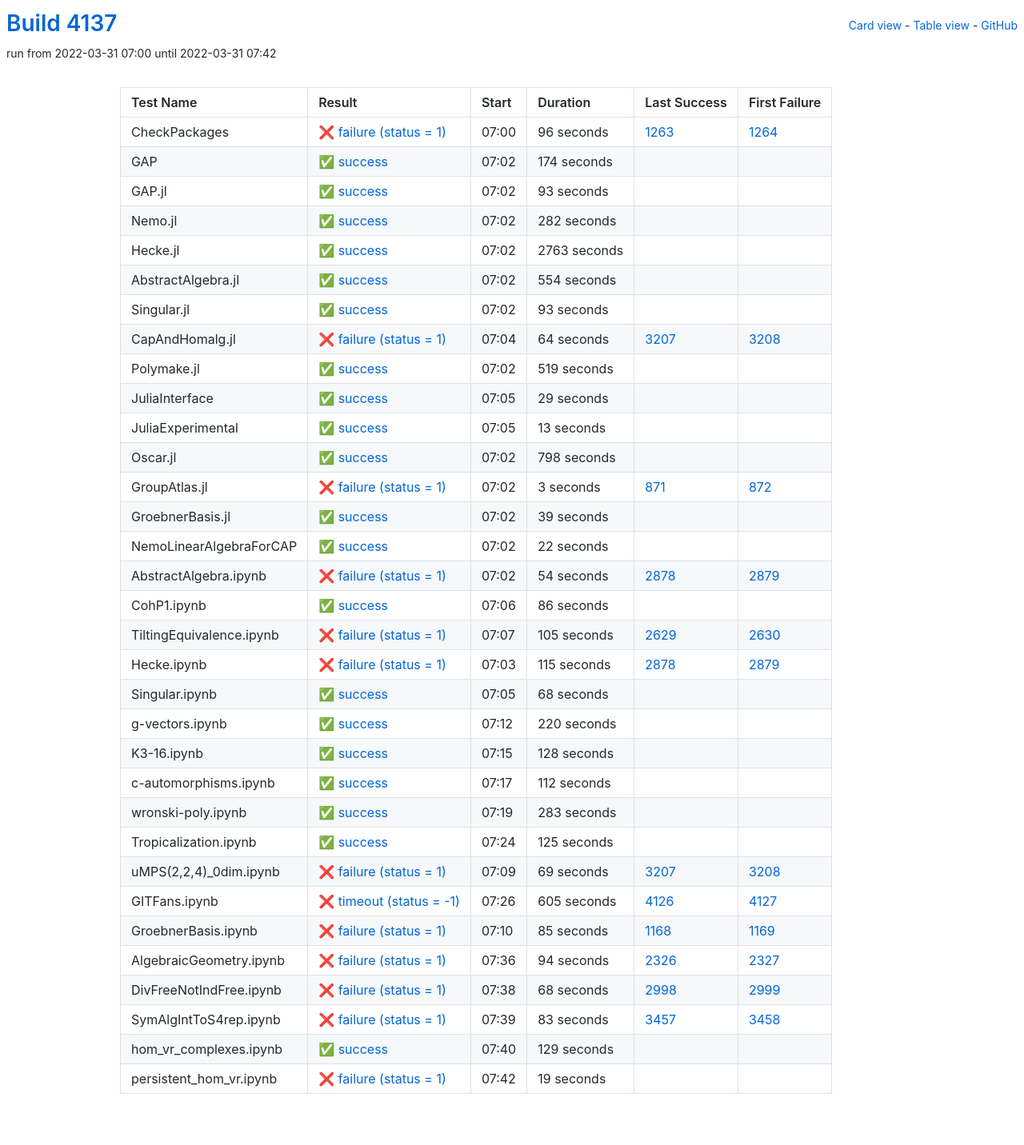
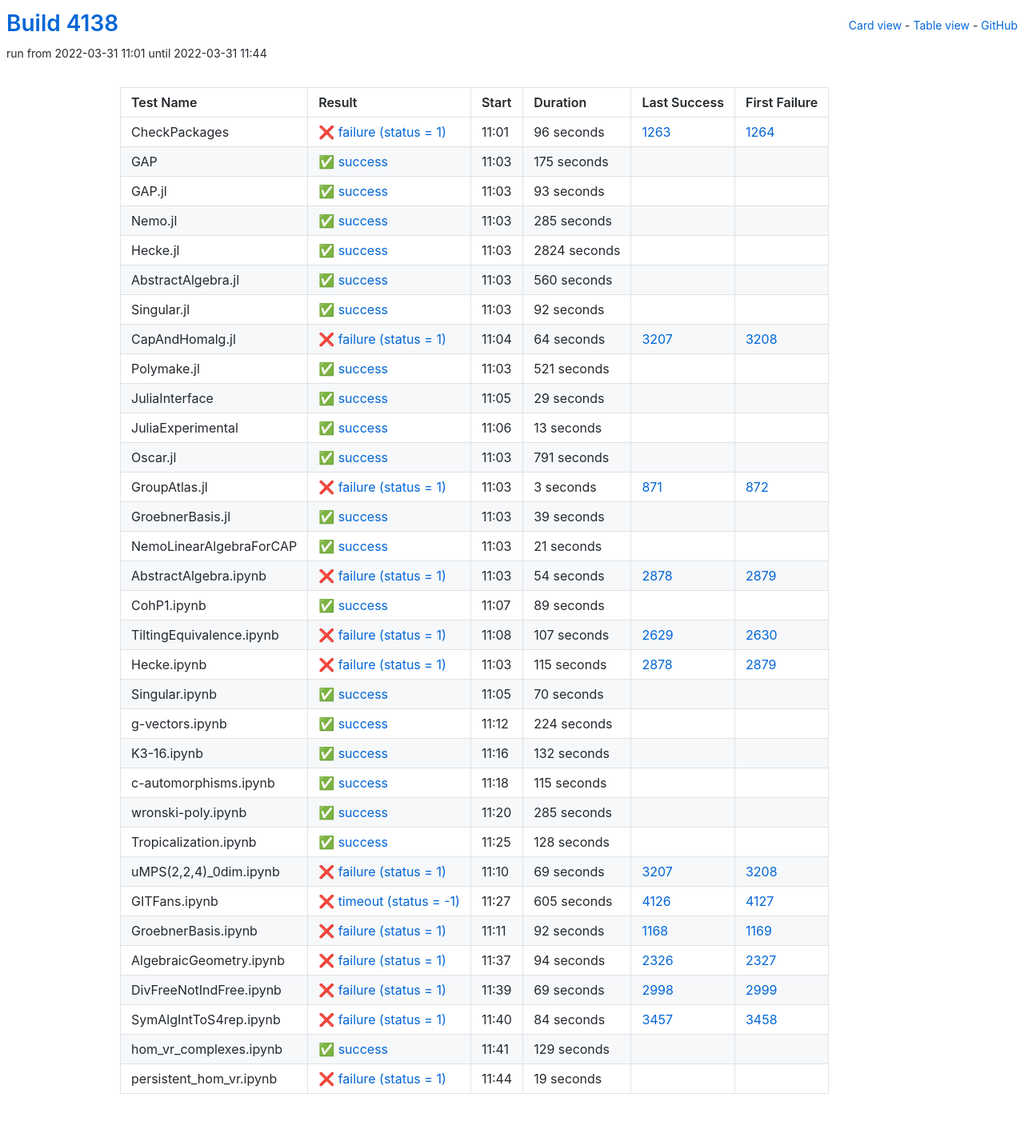
Before and after one commit to oscar-system/oscar-ci-status-stable, a Jekyll site: the page built from table.html, in a window 1280 px wide. Shown: the whole page at 80% size. Built offline with Jekyll 4.4.1, drawn with Linux system fonts in a browser that asks for light colours.

Commit message:
Build #4138

```diff
--- a/_data/ci.yml
+++ b/_data/ci.yml
@@ -1,6 +1,6 @@
 ---
-build: 4137
-build_url: https://oscarci.mathematik.uni-kl.de/job/oscar-stable/4137/
+build: 4138
+build_url: https://oscarci.mathematik.uni-kl.de/job/oscar-stable/4138/
 job: oscar-stable
 organization: oscar-system
 repo: oscar-ci-status-stable
@@ -8,8 +8,8 @@ repourl: https://github.com/oscar-system/oscar-ci-status-stable
 tests:
 - name: CheckPackages
   id: checkpackages
-  log: https://oscarci.mathematik.uni-kl.de/job/oscar-stable/4137/artifact/logs/build-4137/CheckPackages.log
-  start: 2022-03-31 07:00
+  log: https://oscarci.mathematik.uni-kl.de/job/oscar-stable/4138/artifact/logs/build-4138/CheckPackages.log
+  start: 2022-03-31 11:01
   success: false
   exitcode: 1
   status: failure
@@ -20,20 +20,20 @@ tests:
   first_failure_url: https://oscarci.mathematik.uni-kl.de/job/oscar-stable/1264/
 - name: GAP
   id: gap
-  log: https://oscarci.mathematik.uni-kl.de/job/oscar-stable/4137/artifact/logs/build-4137/GAP.log
-  start: 2022-03-31 07:02
+  log: https://oscarci.mathematik.uni-kl.de/job/oscar-stable/4138/artifact/logs/build-4138/GAP.log
+  start: 2022-03-31 11:03
   success: true
   exitcode: 0
   status: success
-  duration: 174
+  duration: 175
   last_success: false
   last_success_url:
   first_failure: false
   first_failure_url:
 - name: GAP.jl
   id: gap-jl
-  log: https://oscarci.mathematik.uni-kl.de/job/oscar-stable/4137/artifact/logs/build-4137/GAP.jl.log
-  start: 2022-03-31 07:02
+  log: https://oscarci.mathematik.uni-kl.de/job/oscar-stable/4138/artifact/logs/build-4138/GAP.jl.log
+  start: 2022-03-31 11:03
   success: true
   exitcode: 0
   status: success
@@ -44,56 +44,56 @@ tests:
   first_failure_url:
 - name: Nemo.jl
   id: nemo-jl
-  log: https://oscarci.mathematik.uni-kl.de/job/oscar-stable/4137/artifact/logs/build-4137/Nemo.jl.log
-  start: 2022-03-31 07:02
+  log: https://oscarci.mathematik.uni-kl.de/job/oscar-stable/4138/artifact/logs/build-4138/Nemo.jl.log
+  start: 2022-03-31 11:03
   success: true
   exitcode: 0
   status: success
-  duration: 282
+  duration: 285
   last_success: false
   last_success_url:
   first_failure: false
   first_failure_url:
 - name: Hecke.jl
   id: hecke-jl
-  log: https://oscarci.mathematik.uni-kl.de/job/oscar-stable/4137/artifact/logs/build-4137/Hecke.jl.log
-  start: 2022-03-31 07:02
+  log: https://oscarci.mathematik.uni-kl.de/job/oscar-stable/4138/artifact/logs/build-4138/Hecke.jl.log
+  start: 2022-03-31 11:03
   success: true
   exitcode: 0
   status: success
-  duration: 2763
+  duration: 2824
   last_success: false
   last_success_url:
   first_failure: false
   first_failure_url:
 - name: AbstractAlgebra.jl
   id: abstractalgebra-jl
-  log: https://oscarci.mathematik.uni-kl.de/job/oscar-stable/4137/artifact/logs/build-4137/AbstractAlgebra.jl.log
-  start: 2022-03-31 07:02
+  log: https://oscarci.mathematik.uni-kl.de/job/oscar-stable/4138/artifact/logs/build-4138/AbstractAlgebra.jl.log
+  start: 2022-03-31 11:03
   success: true
   exitcode: 0
   status: success
-  duration: 554
+  duration: 560
   last_success: false
   last_success_url:
   first_failure: false
   first_failure_url:
 - name: Singular.jl
   id: singular-jl
-  log: https://oscarci.mathematik.uni-kl.de/job/oscar-stable/4137/artifact/logs/build-4137/Singular.jl.log
-  start: 2022-03-31 07:02
+  log: https://oscarci.mathematik.uni-kl.de/job/oscar-stable/4138/artifact/logs/build-4138/Singular.jl.log
+  start: 2022-03-31 11:03
   success: true
   exitcode: 0
   status: success
-  duration: 93
+  duration: 92
   last_success: false
   last_success_url:
   first_failure: false
   first_failure_url:
 - name: CapAndHomalg.jl
   id: capandhomalg-jl
-  log: https://oscarci.mathematik.uni-kl.de/job/oscar-stable/4137/artifact/logs/build-4137/CapAndHomalg.jl.log
-  start: 2022-03-31 07:04
+  log: https://oscarci.mathematik.uni-kl.de/job/oscar-stable/4138/artifact/logs/build-4138/CapAndHomalg.jl.log
+  start: 2022-03-31 11:04
   success: false
   exitcode: 1
   status: failure
@@ -104,20 +104,20 @@ tests:
   first_failure_url: https://oscarci.mathematik.uni-kl.de/job/oscar-stable/3208/
 - name: Polymake.jl
   id: polymake-jl
-  log: https://oscarci.mathematik.uni-kl.de/job/oscar-stable/4137/artifact/logs/build-4137/Polymake.jl.log
-  start: 2022-03-31 07:02
+  log: https://oscarci.mathematik.uni-kl.de/job/oscar-stable/4138/artifact/logs/build-4138/Polymake.jl.log
+  start: 2022-03-31 11:03
   success: true
   exitcode: 0
   status: success
-  duration: 519
+  duration: 521
   last_success: false
   last_success_url:
   first_failure: false
   first_failure_url:
 - name: JuliaInterface
   id: juliainterface
-  log: https://oscarci.mathematik.uni-kl.de/job/oscar-stable/4137/artifact/logs/build-4137/JuliaInterface.log
-  start: 2022-03-31 07:05
+  log: https://oscarci.mathematik.uni-kl.de/job/oscar-stable/4138/artifact/logs/build-4138/JuliaInterface.log
+  start: 2022-03-31 11:05
   success: true
   exitcode: 0
   status: success
@@ -128,8 +128,8 @@ tests:
   first_failure_url:
 - name: JuliaExperimental
   id: juliaexperimental
-  log: https://oscarci.mathematik.uni-kl.de/job/oscar-stable/4137/artifact/logs/build-4137/JuliaExperimental.log
-  start: 2022-03-31 07:05
+  log: https://oscarci.mathematik.uni-kl.de/job/oscar-stable/4138/artifact/logs/build-4138/JuliaExperimental.log
+  start: 2022-03-31 11:06
   success: true
   exitcode: 0
   status: success
@@ -140,20 +140,20 @@ tests:
   first_failure_url:
 - name: Oscar.jl
   id: oscar-jl
-  log: https://oscarci.mathematik.uni-kl.de/job/oscar-stable/4137/artifact/logs/build-4137/Oscar.jl.log
-  start: 2022-03-31 07:02
+  log: https://oscarci.mathematik.uni-kl.de/job/oscar-stable/4138/artifact/logs/build-4138/Oscar.jl.log
+  start: 2022-03-31 11:03
   success: true
   exitcode: 0
   status: success
-  duration: 798
+  duration: 791
   last_success: false
   last_success_url:
   first_failure: false
   first_failure_url:
 - name: GroupAtlas.jl
   id: groupatlas-jl
-  log: https://oscarci.mathematik.uni-kl.de/job/oscar-stable/4137/artifact/logs/build-4137/GroupAtlas.jl.log
-  start: 2022-03-31 07:02
+  log: https://oscarci.mathematik.uni-kl.de/job/oscar-stable/4138/artifact/logs/build-4138/GroupAtlas.jl.log
+  start: 2022-03-31 11:03
   success: false
   exitcode: 1
   status: failure
@@ -164,8 +164,8 @@ tests:
   first_failure_url: https://oscarci.mathematik.uni-kl.de/job/oscar-stable/872/
 - name: GroebnerBasis.jl
   id: groebnerbasis-jl
-  log: https://oscarci.mathematik.uni-kl.de/job/oscar-stable/4137/artifact/logs/build-4137/GroebnerBasis.jl.log
-  start: 2022-03-31 07:02
+  log: https://oscarci.mathematik.uni-kl.de/job/oscar-stable/4138/artifact/logs/build-4138/GroebnerBasis.jl.log
+  start: 2022-03-31 11:03
   success: true
   exitcode: 0
   status: success
@@ -176,20 +176,20 @@ tests:
   first_failure_url:
 - name: NemoLinearAlgebraForCAP
   id: nemolinearalgebraforcap
-  log: https://oscarci.mathematik.uni-kl.de/job/oscar-stable/4137/artifact/logs/build-4137/NemoLinearAlgebraForCAP.log
-  start: 2022-03-31 07:02
+  log: https://oscarci.mathematik.uni-kl.de/job/oscar-stable/4138/artifact/logs/build-4138/NemoLinearAlgebraForCAP.log
+  start: 2022-03-31 11:03
   success: true
   exitcode: 0
   status: success
-  duration: 22
+  duration: 21
   last_success: false
   last_success_url:
   first_failure: false
   first_failure_url:
 - name: AbstractAlgebra.ipynb
   id: abstractalgebra-ipynb
-  log: https://oscarci.mathematik.uni-kl.de/job/oscar-stable/4137/artifact/logs/build-4137/AbstractAlgebra.ipynb.log
-  start: 2022-03-31 07:02
+  log: https://oscarci.mathematik.uni-kl.de/job/oscar-stable/4138/artifact/logs/build-4138/AbstractAlgebra.ipynb.log
+  start: 2022-03-31 11:03
   success: false
   exitcode: 1
   status: failure
@@ -200,32 +200,32 @@ tests:
   first_failure_url: https://oscarci.mathematik.uni-kl.de/job/oscar-stable/2879/
 - name: CohP1.ipynb
   id: cohp1-ipynb
-  log: https://oscarci.mathematik.uni-kl.de/job/oscar-stable/4137/artifact/logs/build-4137/CohP1.ipynb.log
-  start: 2022-03-31 07:06
+  log: https://oscarci.mathematik.uni-kl.de/job/oscar-stable/4138/artifact/logs/build-4138/CohP1.ipynb.log
+  start: 2022-03-31 11:07
   success: true
   exitcode: 0
   status: success
-  duration: 86
+  duration: 89
   last_success: false
   last_success_url:
   first_failure: false
   first_failure_url:
 - name: TiltingEquivalence.ipynb
   id: tiltingequivalence-ipynb
-  log: https://oscarci.mathematik.uni-kl.de/job/oscar-stable/4137/artifact/logs/build-4137/TiltingEquivalence.ipynb.log
-  start: 2022-03-31 07:07
+  log: https://oscarci.mathematik.uni-kl.de/job/oscar-stable/4138/artifact/logs/build-4138/TiltingEquivalence.ipynb.log
+  start: 2022-03-31 11:08
   success: false
   exitcode: 1
   status: failure
-  duration: 105
+  duration: 107
   last_success: 2629
   last_success_url: https://oscarci.mathematik.uni-kl.de/job/oscar-stable/2629/
   first_failure: 2630
   first_failure_url: https://oscarci.mathematik.uni-kl.de/job/oscar-stable/2630/
 - name: Hecke.ipynb
   id: hecke-ipynb
-  log: https://oscarci.mathematik.uni-kl.de/job/oscar-stable/4137/artifact/logs/build-4137/Hecke.ipynb.log
-  start: 2022-03-31 07:03
+  log: https://oscarci.mathematik.uni-kl.de/job/oscar-stable/4138/artifact/logs/build-4138/Hecke.ipynb.log
+  start: 2022-03-31 11:03
   success: false
   exitcode: 1
   status: failure
@@ -236,32 +236,68 @@ tests:
   first_failure_url: https://oscarci.mathematik.uni-kl.de/job/oscar-stable/2879/
 - name: Singular.ipynb
   id: singular-ipynb
-  log: https://oscarci.mathematik.uni-kl.de/job/oscar-stable/4137/artifact/logs/build-4137/Singular.ipynb.log
-  start: 2022-03-31 07:05
+  log: https://oscarci.mathematik.uni-kl.de/job/oscar-stable/4138/artifact/logs/build-4138/Singular.ipynb.log
+  start: 2022-03-31 11:05
   success: true
   exitcode: 0
   status: success
-  duration: 68
+  duration: 70
   last_success: false
   last_success_url:
   first_failure: false
   first_failure_url:
 - name: g-vectors.ipynb
   id: g-vectors-ipynb
-  log: https://oscarci.mathematik.uni-kl.de/job/oscar-stable/4137/artifact/logs/build-4137/g-vectors.ipynb.log
-  start: 2022-03-31 07:12
+  log: https://oscarci.mathematik.uni-kl.de/job/oscar-stable/4138/artifact/logs/build-4138/g-vectors.ipynb.log
+  start: 2022-03-31 11:12
   success: true
   exitcode: 0
   status: success
-  duration: 220
+  duration: 224
   last_success: false
   last_success_url:
   first_failure: false
   first_failure_url:
 - name: K3-16.ipynb
   id: k3-16-ipynb
-  log: https://oscarci.mathematik.uni-kl.de/job/oscar-stable/4137/artifact/logs/build-4137/K3-16.ipynb.log
-  start: 2022-03-31 07:15
+  log: https://oscarci.mathematik.uni-kl.de/job/oscar-stable/4138/artifact/logs/build-4138/K3-16.ipynb.log
+  start: 2022-03-31 11:16
+  success: true
+  exitcode: 0
+  status: success
+  duration: 132
+  last_success: false
+  last_success_url:
+  first_failure: false
+  first_failure_url:
+- name: c-automorphisms.ipynb
+  id: c-automorphisms-ipynb
+  log: https://oscarci.mathematik.uni-kl.de/job/oscar-stable/4138/artifact/logs/build-4138/c-automorphisms.ipynb.log
+  start: 2022-03-31 11:18
+  success: true
+  exitcode: 0
+  status: success
+  duration: 115
+  last_success: false
+  last_success_url:
+  first_failure: false
+  first_failure_url:
+- name: wronski-poly.ipynb
+  id: wronski-poly-ipynb
+  log: https://oscarci.mathematik.uni-kl.de/job/oscar-stable/4138/artifact/logs/build-4138/wronski-poly.ipynb.log
+  start: 2022-03-31 11:20
+  success: true
+  exitcode: 0
+  status: success
+  duration: 285
+  last_success: false
+  last_success_url:
+  first_failure: false
+  first_failure_url:
+- name: Tropicalization.ipynb
+  id: tropicalization-ipynb
+  log: https://oscarci.mathematik.uni-kl.de/job/oscar-stable/4138/artifact/logs/build-4138/Tropicalization.ipynb.log
+  start: 2022-03-31 11:25
   success: true
   exitcode: 0
   status: success
@@ -270,46 +306,10 @@ tests:
   last_success_url:
   first_failure: false
   first_failure_url:
-- name: c-automorphisms.ipynb
-  id: c-automorphisms-ipynb
-  log: https://oscarci.mathematik.uni-kl.de/job/oscar-stable/4137/artifact/logs/build-4137/c-automorphisms.ipynb.log
-  start: 2022-03-31 07:17
-  success: true
-  exitcode: 0
-  status: success
-  duration: 112
-  last_success: false
-  last_success_url:
-  first_failure: false
-  first_failure_url:
-- name: wronski-poly.ipynb
-  id: wronski-poly-ipynb
-  log: https://oscarci.mathematik.uni-kl.de/job/oscar-stable/4137/artifact/logs/build-4137/wronski-poly.ipynb.log
-  start: 2022-03-31 07:19
-  success: true
-  exitcode: 0
-  status: success
-  duration: 283
-  last_success: false
-  last_success_url:
-  first_failure: false
-  first_failure_url:
-- name: Tropicalization.ipynb
-  id: tropicalization-ipynb
-  log: https://oscarci.mathematik.uni-kl.de/job/oscar-stable/4137/artifact/logs/build-4137/Tropicalization.ipynb.log
-  start: 2022-03-31 07:24
-  success: true
-  exitcode: 0
-  status: success
-  duration: 125
-  last_success: false
-  last_success_url:
-  first_failure: false
-  first_failure_url:
 - name: uMPS(2,2,4)_0dim.ipynb
   id: umps-2-2-4-0dim-ipynb
-  log: https://oscarci.mathematik.uni-kl.de/job/oscar-stable/4137/artifact/logs/build-4137/uMPS-2-2-4-_0dim.ipynb.log
-  start: 2022-03-31 07:09
+  log: https://oscarci.mathematik.uni-kl.de/job/oscar-stable/4138/artifact/logs/build-4138/uMPS-2-2-4-_0dim.ipynb.log
+  start: 2022-03-31 11:10
   success: false
   exitcode: 1
   status: failure
@@ -320,8 +320,8 @@ tests:
   first_failure_url: https://oscarci.mathematik.uni-kl.de/job/oscar-stable/3208/
 - name: GITFans.ipynb
   id: gitfans-ipynb
-  log: https://oscarci.mathematik.uni-kl.de/job/oscar-stable/4137/artifact/logs/build-4137/GITFans.ipynb.log
-  start: 2022-03-31 07:26
+  log: https://oscarci.mathematik.uni-kl.de/job/oscar-stable/4138/artifact/logs/build-4138/GITFans.ipynb.log
+  start: 2022-03-31 11:27
   success: false
   exitcode: -1
   status: timeout
@@ -332,20 +332,20 @@ tests:
   first_failure_url: https://oscarci.mathematik.uni-kl.de/job/oscar-stable/4127/
 - name: GroebnerBasis.ipynb
   id: groebnerbasis-ipynb
-  log: https://oscarci.mathematik.uni-kl.de/job/oscar-stable/4137/artifact/logs/build-4137/GroebnerBasis.ipynb.log
-  start: 2022-03-31 07:10
+  log: https://oscarci.mathematik.uni-kl.de/job/oscar-stable/4138/artifact/logs/build-4138/GroebnerBasis.ipynb.log
+  start: 2022-03-31 11:11
   success: false
   exitcode: 1
   status: failure
-  duration: 85
+  duration: 92
   last_success: 1168
   last_success_url: https://oscarci.mathematik.uni-kl.de/job/oscar-stable/1168/
   first_failure: 1169
   first_failure_url: https://oscarci.mathematik.uni-kl.de/job/oscar-stable/1169/
 - name: AlgebraicGeometry.ipynb
   id: algebraicgeometry-ipynb
-  log: https://oscarci.mathematik.uni-kl.de/job/oscar-stable/4137/artifact/logs/build-4137/AlgebraicGeometry.ipynb.log
-  start: 2022-03-31 07:36
+  log: https://oscarci.mathematik.uni-kl.de/job/oscar-stable/4138/artifact/logs/build-4138/AlgebraicGeometry.ipynb.log
+  start: 2022-03-31 11:37
   success: false
   exitcode: 1
   status: failure
@@ -356,32 +356,32 @@ tests:
   first_failure_url: https://oscarci.mathematik.uni-kl.de/job/oscar-stable/2327/
 - name: DivFreeNotIndFree.ipynb
   id: divfreenotindfree-ipynb
-  log: https://oscarci.mathematik.uni-kl.de/job/oscar-stable/4137/artifact/logs/build-4137/DivFreeNotIndFree.ipynb.log
-  start: 2022-03-31 07:38
+  log: https://oscarci.mathematik.uni-kl.de/job/oscar-stable/4138/artifact/logs/build-4138/DivFreeNotIndFree.ipynb.log
+  start: 2022-03-31 11:39
   success: false
   exitcode: 1
   status: failure
-  duration: 68
+  duration: 69
   last_success: 2998
   last_success_url: https://oscarci.mathematik.uni-kl.de/job/oscar-stable/2998/
   first_failure: 2999
   first_failure_url: https://oscarci.mathematik.uni-kl.de/job/oscar-stable/2999/
 - name: SymAlgIntToS4rep.ipynb
   id: symalginttos4rep-ipynb
-  log: https://oscarci.mathematik.uni-kl.de/job/oscar-stable/4137/artifact/logs/build-4137/SymAlgIntToS4rep.ipynb.log
-  start: 2022-03-31 07:39
+  log: https://oscarci.mathematik.uni-kl.de/job/oscar-stable/4138/artifact/logs/build-4138/SymAlgIntToS4rep.ipynb.log
+  start: 2022-03-31 11:40
   success: false
   exitcode: 1
   status: failure
-  duration: 83
+  duration: 84
   last_success: 3457
   last_success_url: https://oscarci.mathematik.uni-kl.de/job/oscar-stable/3457/
   first_failure: 3458
   first_failure_url: https://oscarci.mathematik.uni-kl.de/job/oscar-stable/3458/
 - name: hom_vr_complexes.ipynb
   id: hom-vr-complexes-ipynb
-  log: https://oscarci.mathematik.uni-kl.de/job/oscar-stable/4137/artifact/logs/build-4137/hom_vr_complexes.ipynb.log
-  start: 2022-03-31 07:40
+  log: https://oscarci.mathematik.uni-kl.de/job/oscar-stable/4138/artifact/logs/build-4138/hom_vr_complexes.ipynb.log
+  start: 2022-03-31 11:41
   success: true
   exitcode: 0
   status: success
@@ -392,8 +392,8 @@ tests:
   first_failure_url:
 - name: persistent_hom_vr.ipynb
   id: persistent-hom-vr-ipynb
-  log: https://oscarci.mathematik.uni-kl.de/job/oscar-stable/4137/artifact/logs/build-4137/persistent_hom_vr.ipynb.log
-  start: 2022-03-31 07:42
+  log: https://oscarci.mathematik.uni-kl.de/job/oscar-stable/4138/artifact/logs/build-4138/persistent_hom_vr.ipynb.log
+  start: 2022-03-31 11:44
   success: false
   exitcode: 1
   status: failure
```
Also changed, not shown: README.md.
